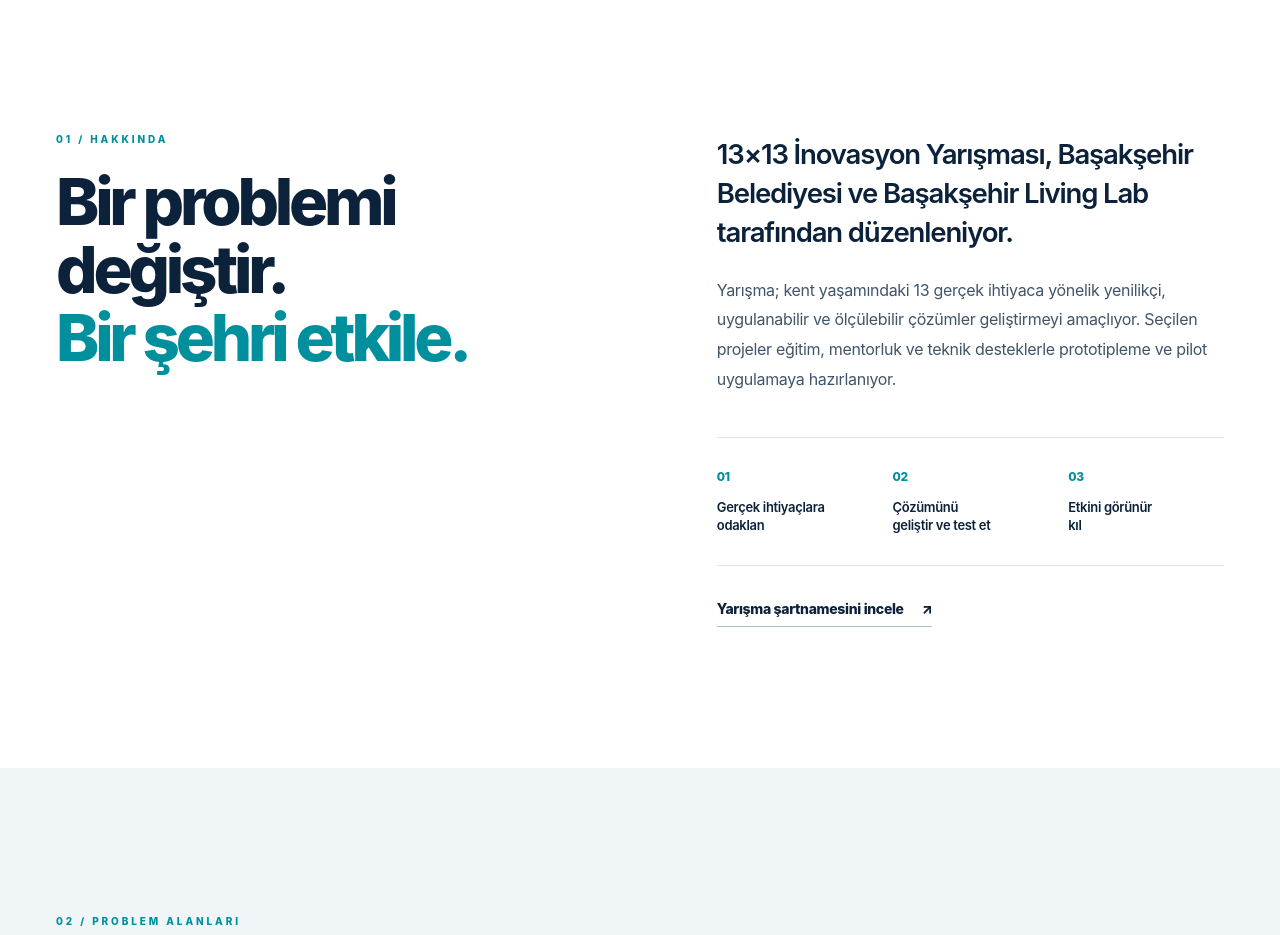
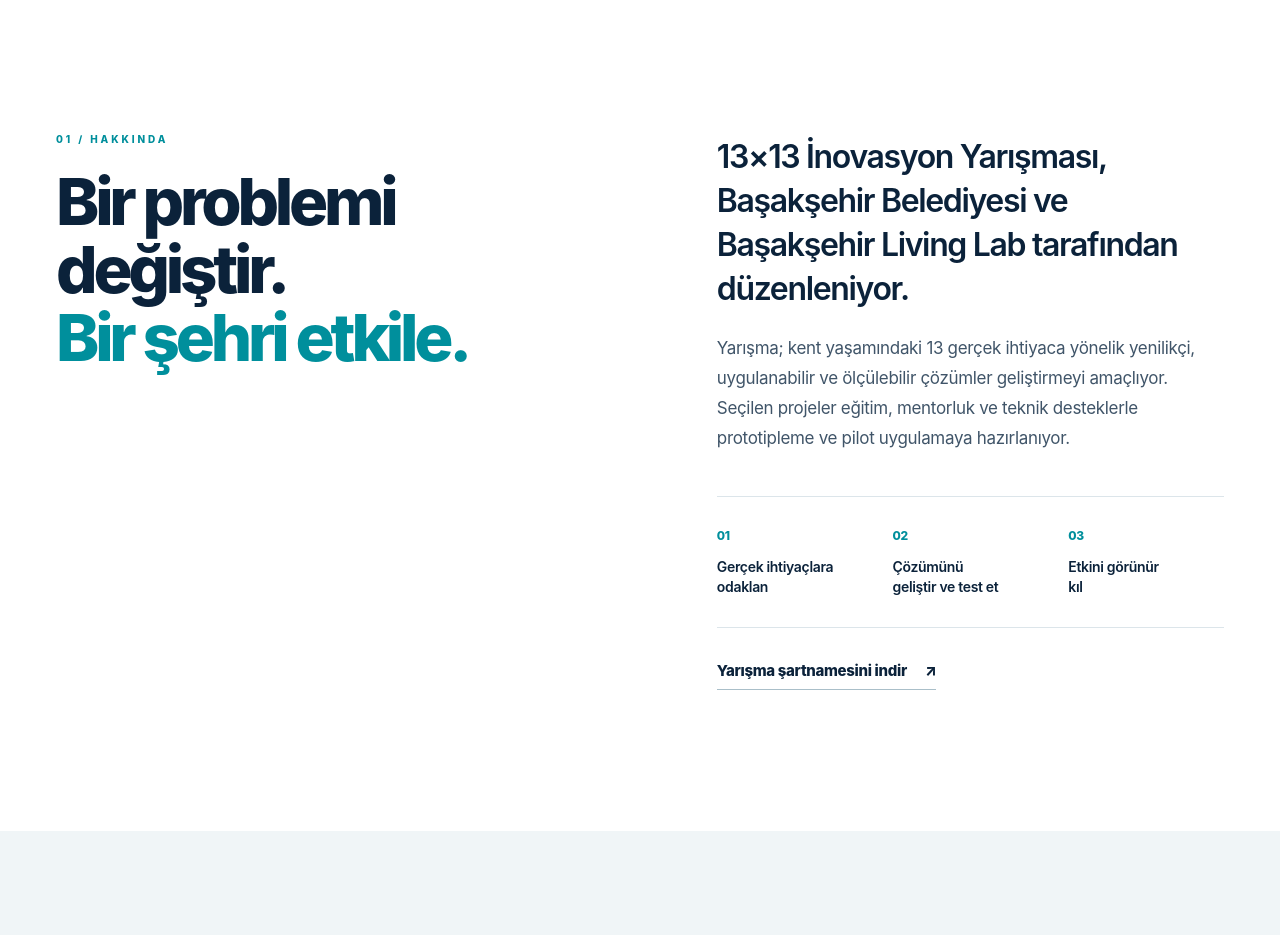
Before and after one commit to mertserafett1n/basaksehir-livinglab-13x13, a plain HTML site: page index.html in a window 1280 px wide. Shown: the part 980-1915 px from the top of the page. Drawn offline with Linux system fonts and the light colour scheme.

Commit message:
Enlarge About copy and add downloadable competition rules PDF

```diff
--- a/index.html
+++ b/index.html
@@ -76,7 +76,7 @@
             <div><span class="point-number">02</span><span>Çözümünü<br>geliştir ve test et</span></div>
             <div><span class="point-number">03</span><span>Etkini görünür<br>kıl</span></div>
           </div>
-          <a href="https://basaksehirlivinglab.com/basaksehir-living-lab-inovasyon-yarismasi-13x13-sartnamesi" class="text-link" target="_blank" rel="noopener noreferrer">Yarışma şartnamesini incele <span aria-hidden="true">↗</span></a>
+          <a href="assets/13x13-yarisma-sartnamesi.pdf" class="text-link" download="13x13-yarisma-sartnamesi.pdf">Yarışma şartnamesini indir <span aria-hidden="true">↗</span></a>
         </div>
       </div>
     </section>
--- a/styles.css
+++ b/styles.css
@@ -120,3 +120,10 @@ main>section{position:relative;isolation:isolate}main>section>.container{positio
 @media(prefers-reduced-motion:reduce) {
   .js .hero { height:100svh; }
 }
+
+/* Hakkında: use the section's available space for more legible copy. */
+.about-section .section-lede{font-size:clamp(25px,2.5vw,36px);line-height:1.38}
+.about-section .body-copy{font-size:clamp(17px,1.3vw,20px);line-height:1.75}
+.about-section .about-points>div{font-size:clamp(14px,1.05vw,17px)}
+.about-section .text-link{font-size:clamp(15px,1.05vw,17px)}
+@media(max-width:540px){.about-section .section-lede{font-size:25px}.about-section .body-copy{font-size:17px}.about-section .about-points>div{font-size:13px}}
```
Also changed, not shown: 1 other file.
